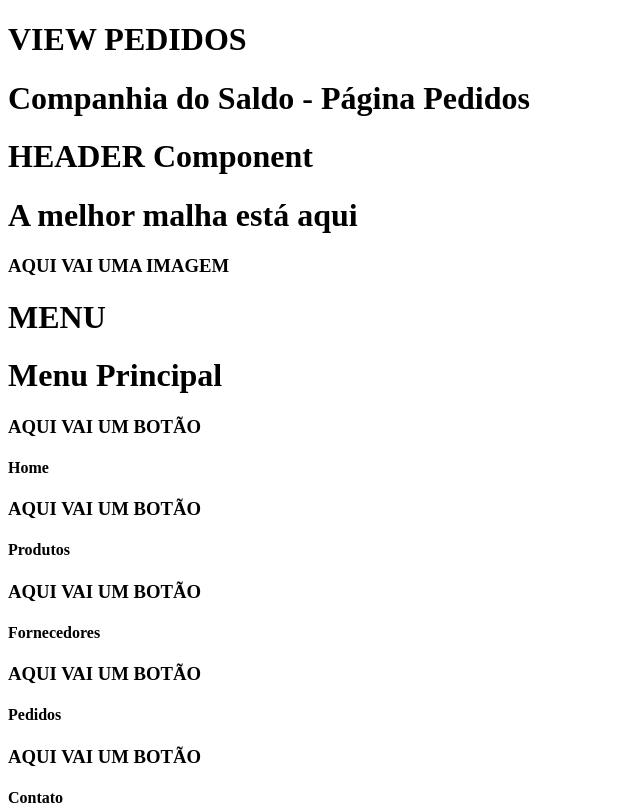
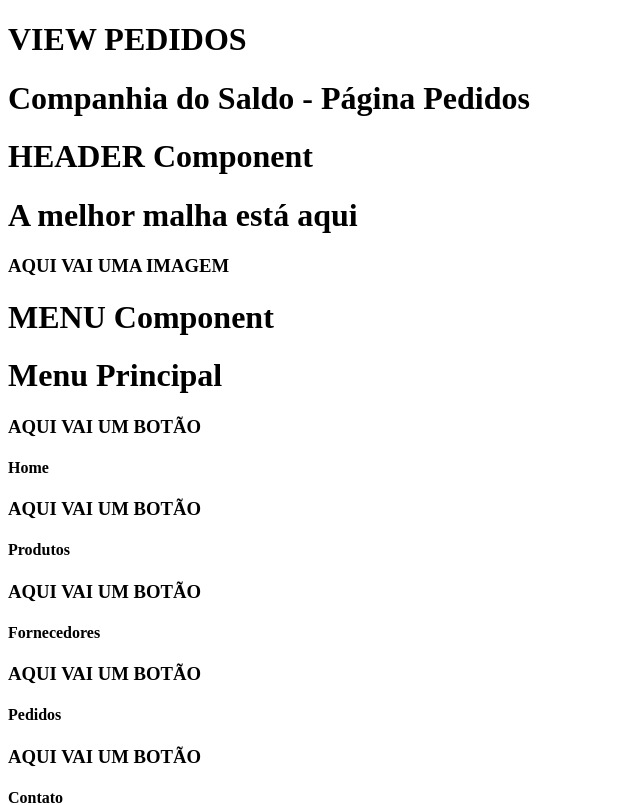
Before and after one commit to marcusviniciusmo/Companhia_Do_Saldo_Website, a React (Vite) app in the folder frontend/: page /orders in a window 1280 px wide. Shown: the top 805 px of the page, without its empty margins (0-640 px from the left). Built offline with nearby package versions, Linux system fonts and the light colour scheme.

Commit message:
Menu component creation

```diff
--- a/frontend/src/components/Header/index.tsx
+++ b/frontend/src/components/Header/index.tsx
@@ -1,21 +1,13 @@
+import { Menu } from "../Menu";
+
 export function Header() {
   return (
     <>
       <h1>HEADER Component</h1>
       <h1>A melhor malha está aqui</h1>
       <h3>AQUI VAI UMA IMAGEM</h3>
-      <h1>MENU</h1>
-      <h1>Menu Principal</h1>
-      <h3>AQUI VAI UM BOTÃO</h3>
-      <h4>Home</h4>
-      <h3>AQUI VAI UM BOTÃO</h3>
-      <h4>Produtos</h4>
-      <h3>AQUI VAI UM BOTÃO</h3>
-      <h4>Fornecedores</h4>
-      <h3>AQUI VAI UM BOTÃO</h3>
-      <h4>Pedidos</h4>
-      <h3>AQUI VAI UM BOTÃO</h3>
-      <h4>Contato</h4>
+
+      <Menu />
     </>
   );
 };
--- /dev/null
+++ b/frontend/src/components/Menu/index.tsx
@@ -0,0 +1,18 @@
+export function Menu() {
+  return (
+    <>
+      <h1>MENU Component</h1>
+      <h1>Menu Principal</h1>
+      <h3>AQUI VAI UM BOTÃO</h3>
+      <h4>Home</h4>
+      <h3>AQUI VAI UM BOTÃO</h3>
+      <h4>Produtos</h4>
+      <h3>AQUI VAI UM BOTÃO</h3>
+      <h4>Fornecedores</h4>
+      <h3>AQUI VAI UM BOTÃO</h3>
+      <h4>Pedidos</h4>
+      <h3>AQUI VAI UM BOTÃO</h3>
+      <h4>Contato</h4>
+    </>
+  );
+};
```
